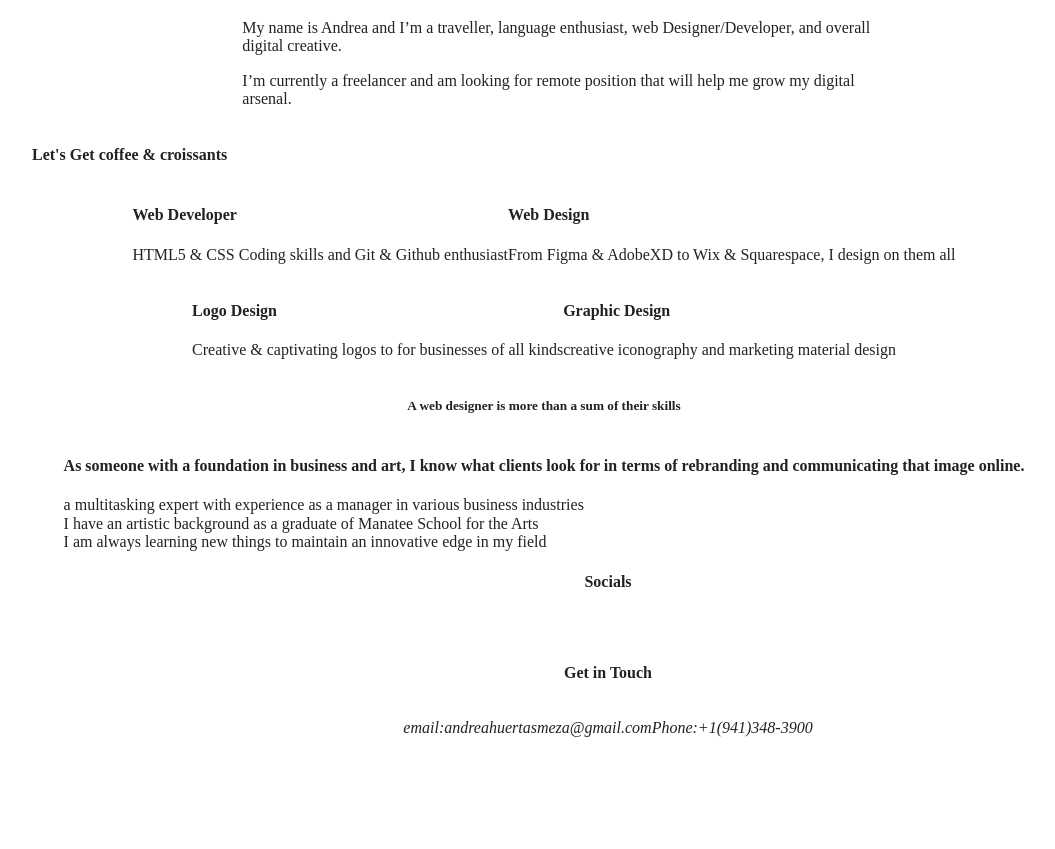
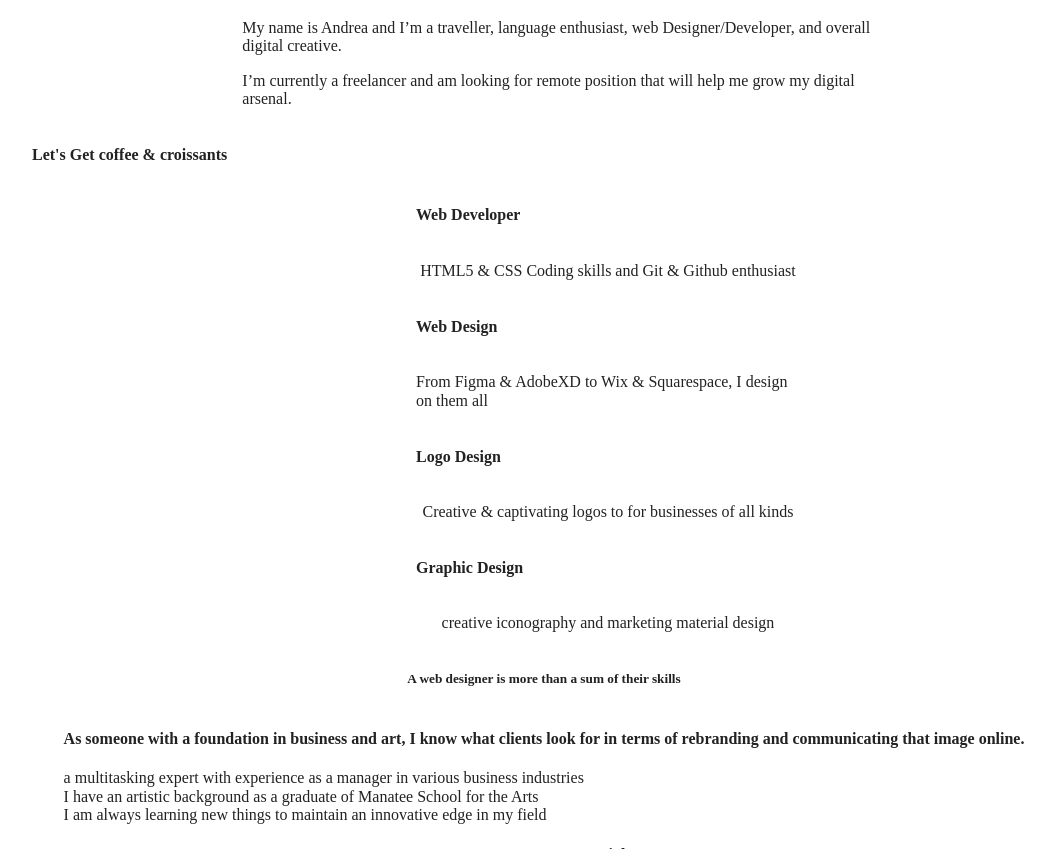
Before and after one commit to andreahm96/portfolio-site, a website built with Parcel: page index.html in a window 1280 px wide. Shown: the part 665-1514 px from the top of the page, without its empty margins (32-1087 px from the left). Before the commit the page ends 1449 px from the top, so only its background shows below. Built offline with nearby package versions, Linux system fonts and the light colour scheme.

Commit message:
formatted skills content

```diff
--- a/css/main.css
+++ b/css/main.css
@@ -208,7 +208,27 @@ textarea {
 }
 
 /********************* SKILLS ************************/
-
+.skills{
+  width:100%;
+  display: flex;
+  justify-content: center;
+  align-items: center;
+  flex-flow: row wrap;
+}
+.skills .content-wrapper{
+  width:30%;
+  display: flex;
+  justify-content: center;
+  align-items: center;
+  flex-flow: row wrap;
+}
+.skills article{
+  width: 100%;
+  display: flex;
+  justify-content: center;
+  align-items: center;
+  flex-flow: row wrap;
+}
 
 /******************* ADDITIONAL **********************/
 
```
